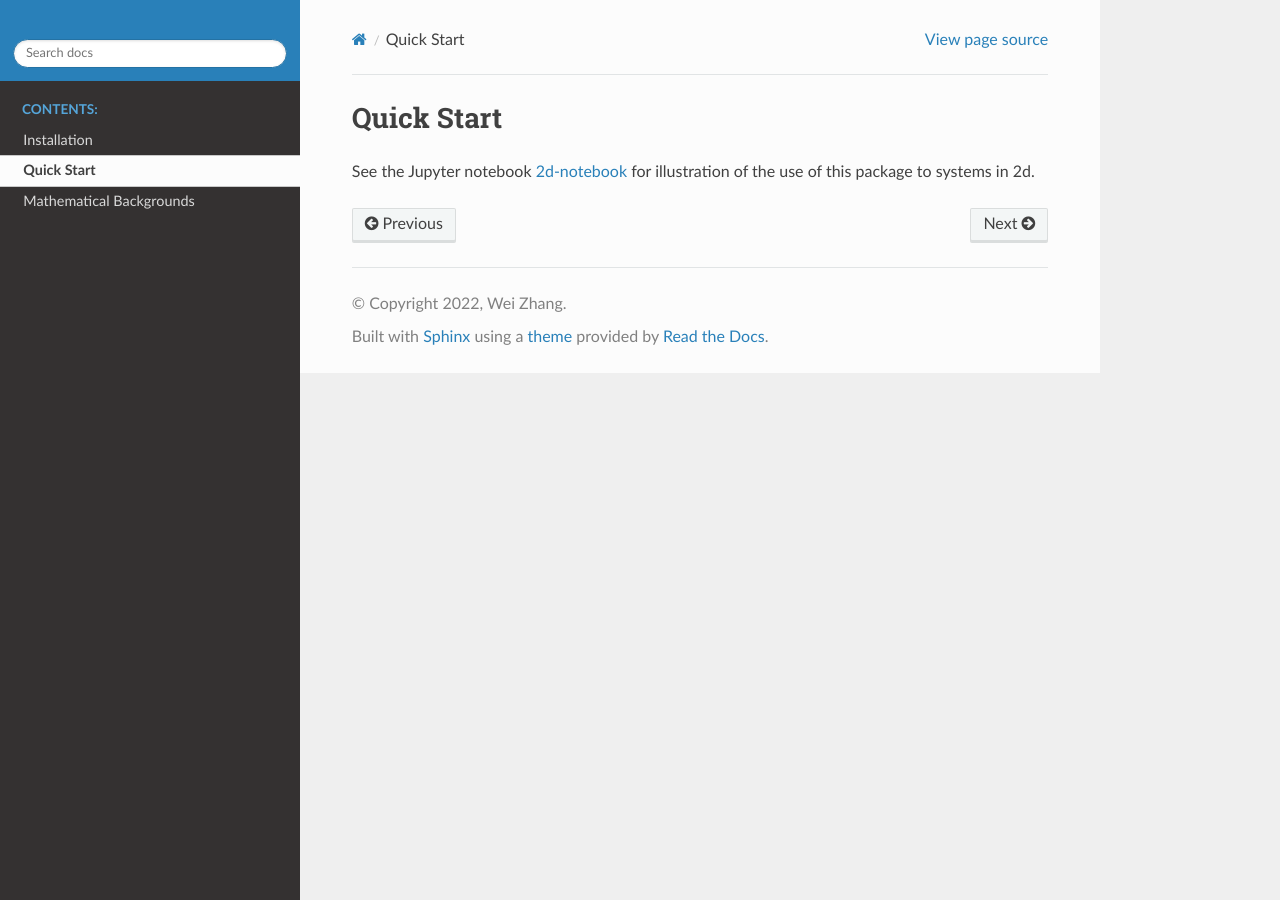
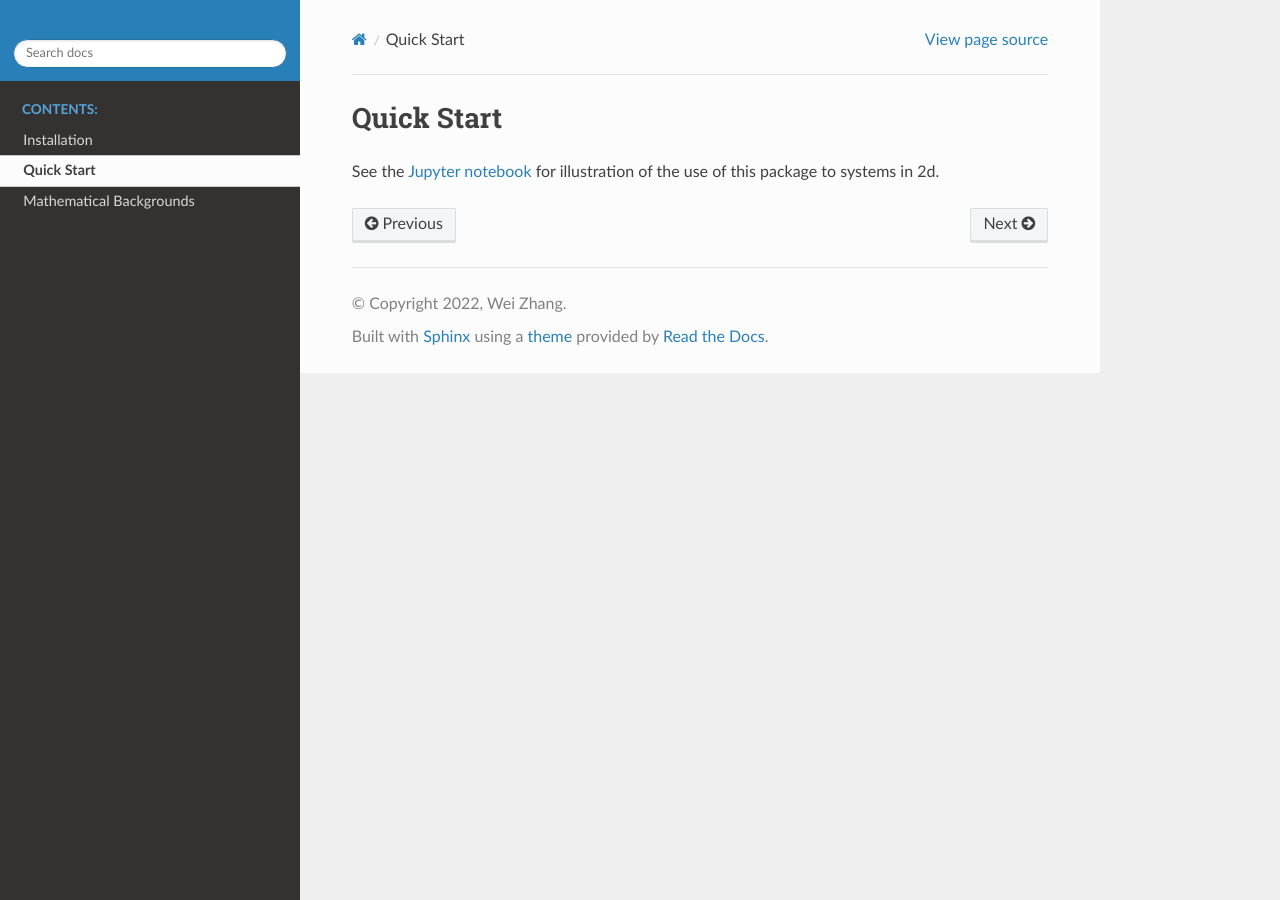
Before and after one commit to zwpku/colvars-finder, a Sphinx documentation site: the page built from docs/quickstart.rst, in a window 1280 px wide. Built offline with Sphinx 7.4.7 and the Read the Docs theme 2.0.0, drawn with Linux system fonts in a browser that asks for light colours.

Commit message:
Update the link in quickstart and the 2d notebook

```diff
--- a/docs/quickstart.rst
+++ b/docs/quickstart.rst
@@ -1,7 +1,7 @@
 Quick Start
 -----------
 
-See the Jupyter notebook `2d-notebook`_ for illustration of the use of this package to systems in 2d.
+See the `Jupyter notebook`_ for illustration of the use of this package to systems in 2d.
 
-.. _`2d-notebook`:
-  https://github.com/zwpku/colvars-finder/examples/2d/2d.ipynb
+.. _`Jupyter notebook`:
+  https://github.com/zwpku/colvars-finder/tree/main/examples/2d/2d.ipynb
```
Also changed, not shown: 1 other file.
